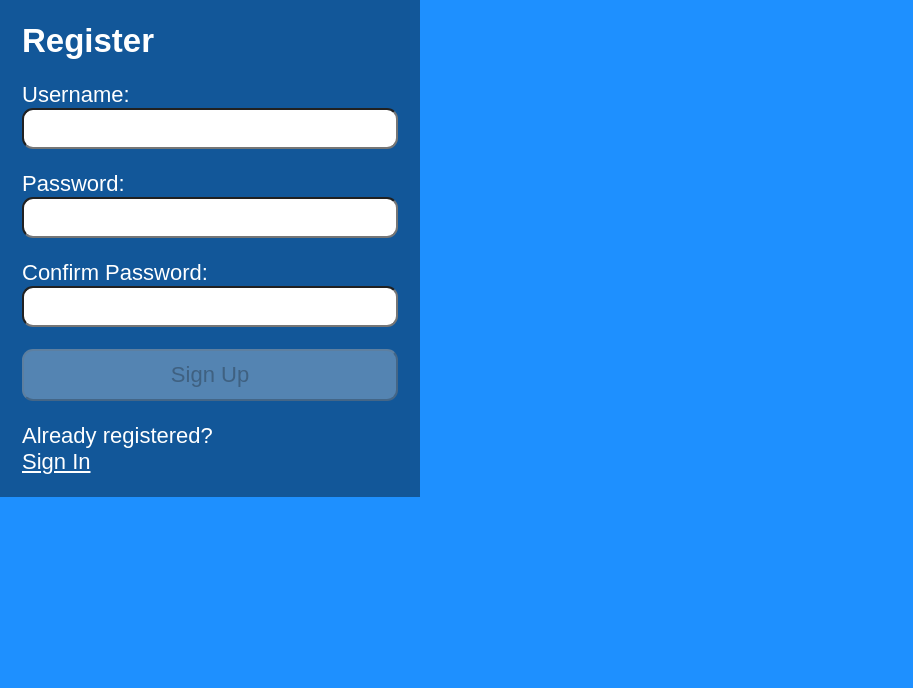
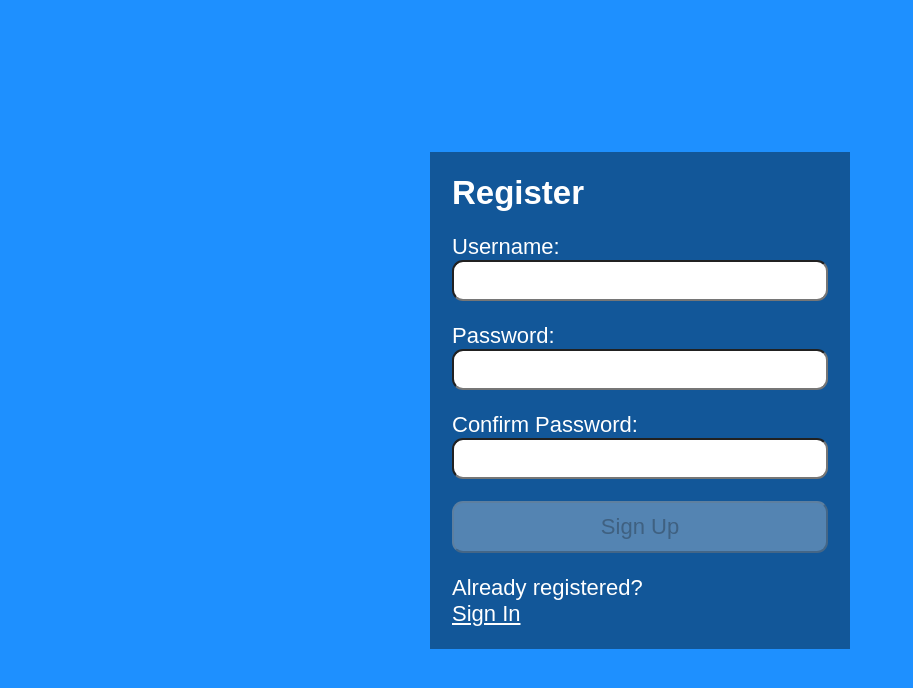
Before and after one commit to jls777/login-form-demo, a React (Vite) app: page / in a window 1280 px wide. Shown: the top 688 px of the page, without its empty margins (0-913 px from the left). Built offline with nearby package versions, Linux system fonts and the light colour scheme.

Commit message:
fix css bug

```diff
--- a/src/App.jsx
+++ b/src/App.jsx
@@ -2,7 +2,7 @@ import Register from "./Register";
 
 function App() {
   return (
-    <main>
+    <main className="App">
       <Register />
     </main>
   );
```
